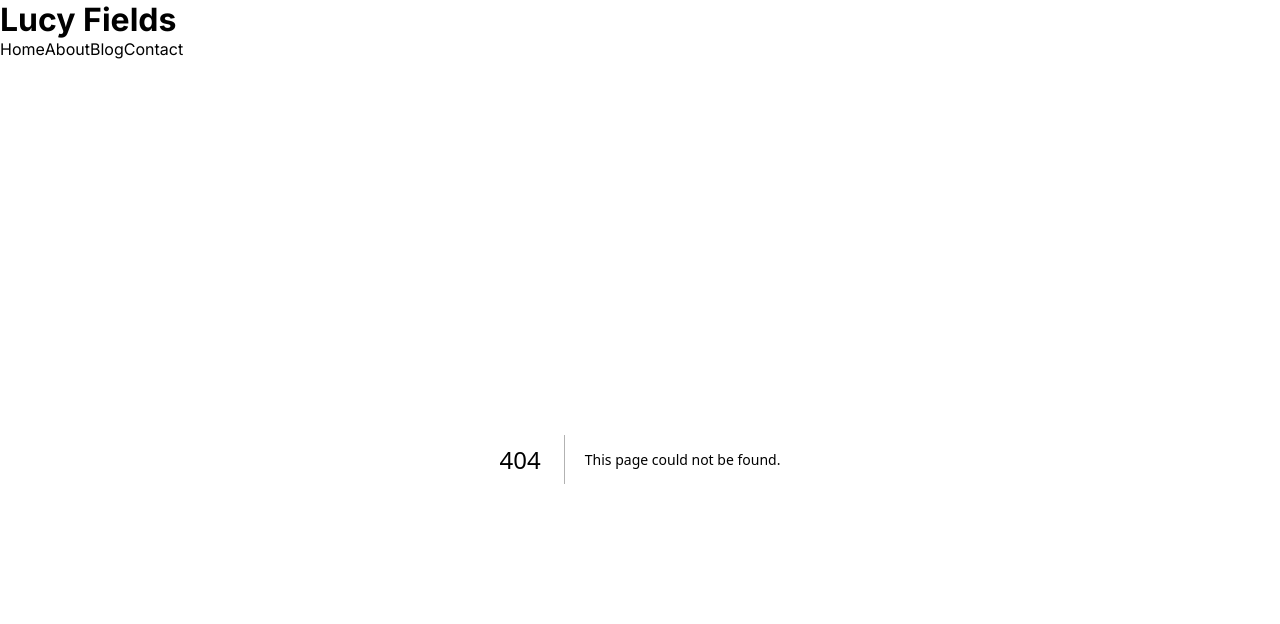
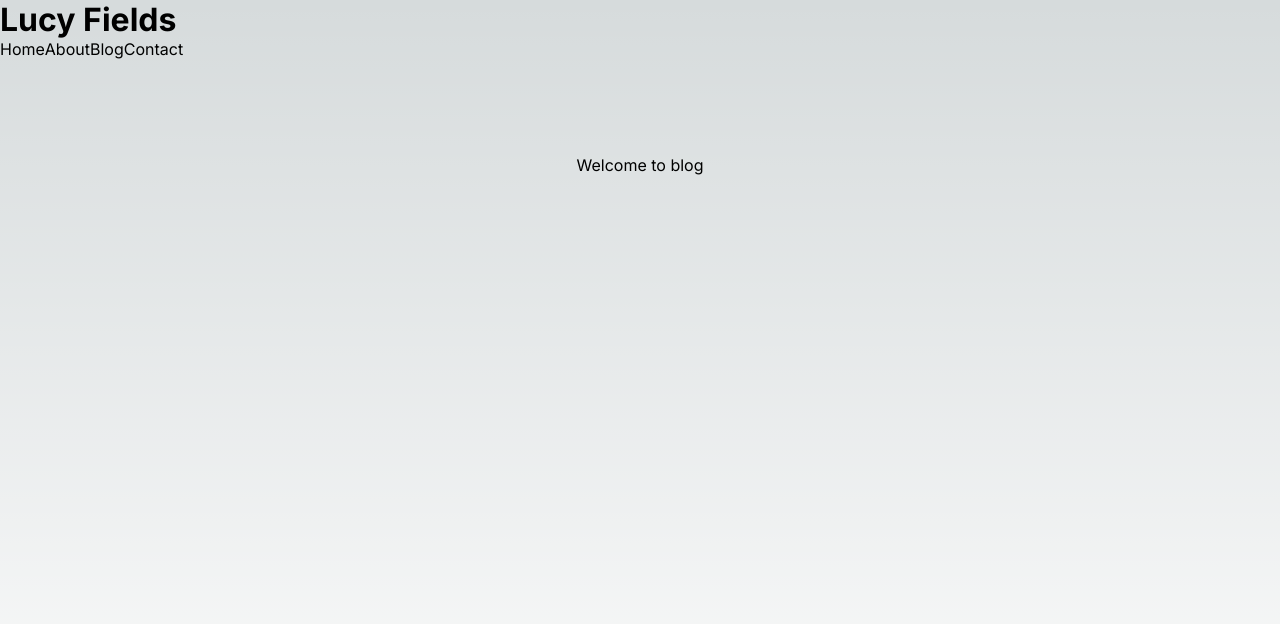
Before and after one commit to lucyefranco/lucyfields, a Next.js app in the folder lucyfields/: page /blog in a window 1280 px wide. Before the commit this address had no page. Shown: the top 624 px of the page. Built offline with nearby package versions, Linux system fonts and the light colour scheme.

Commit message:
add blog page

```diff
--- /dev/null
+++ b/lucyfields/src/app/blog/page.tsx
@@ -0,0 +1,9 @@
+import style from '../page.module.css'
+
+export default function Blog() {
+    return (
+        <main className={style.main}>
+      <p>Welcome to blog</p>
+    </main>
+    )
+  }
```
